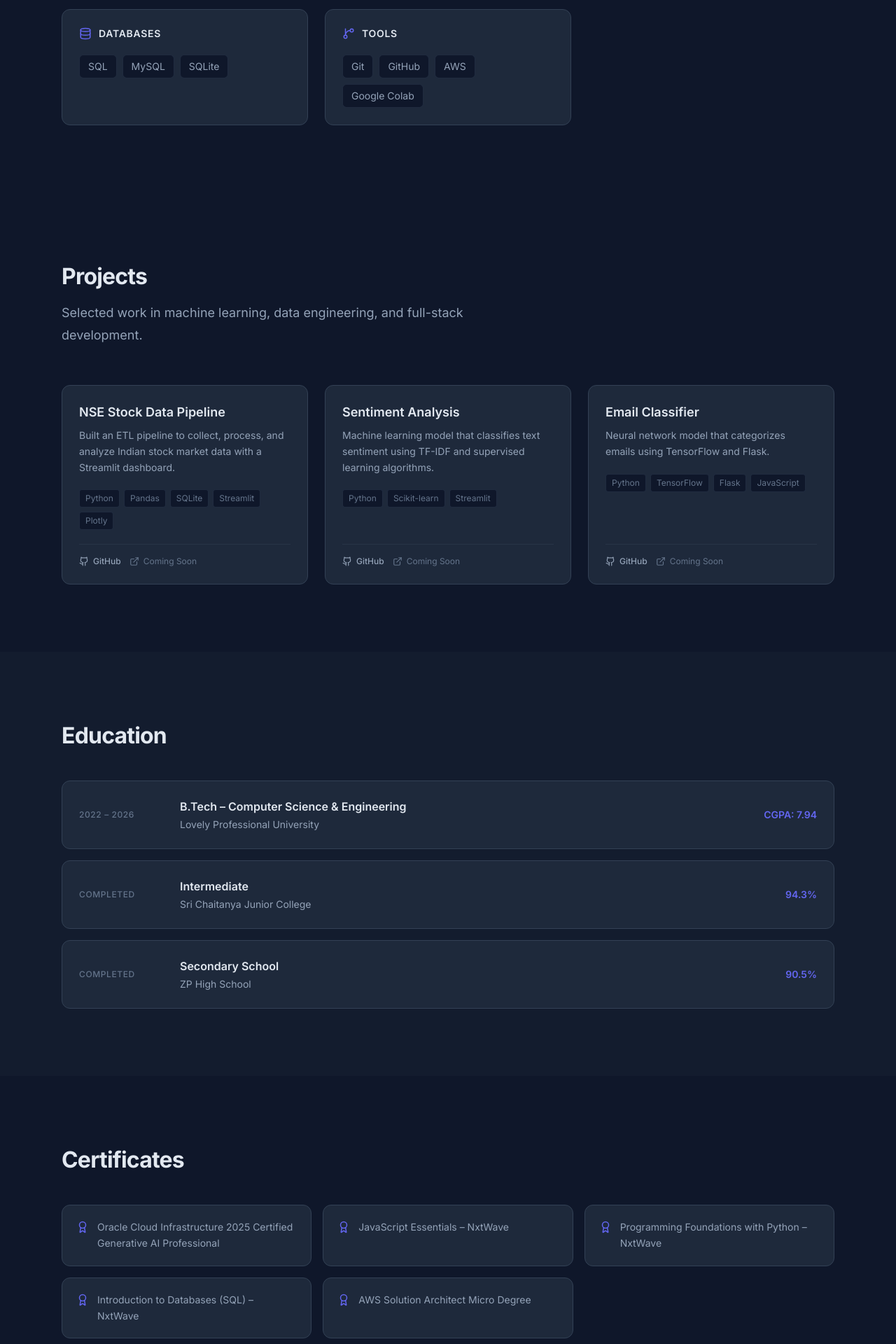
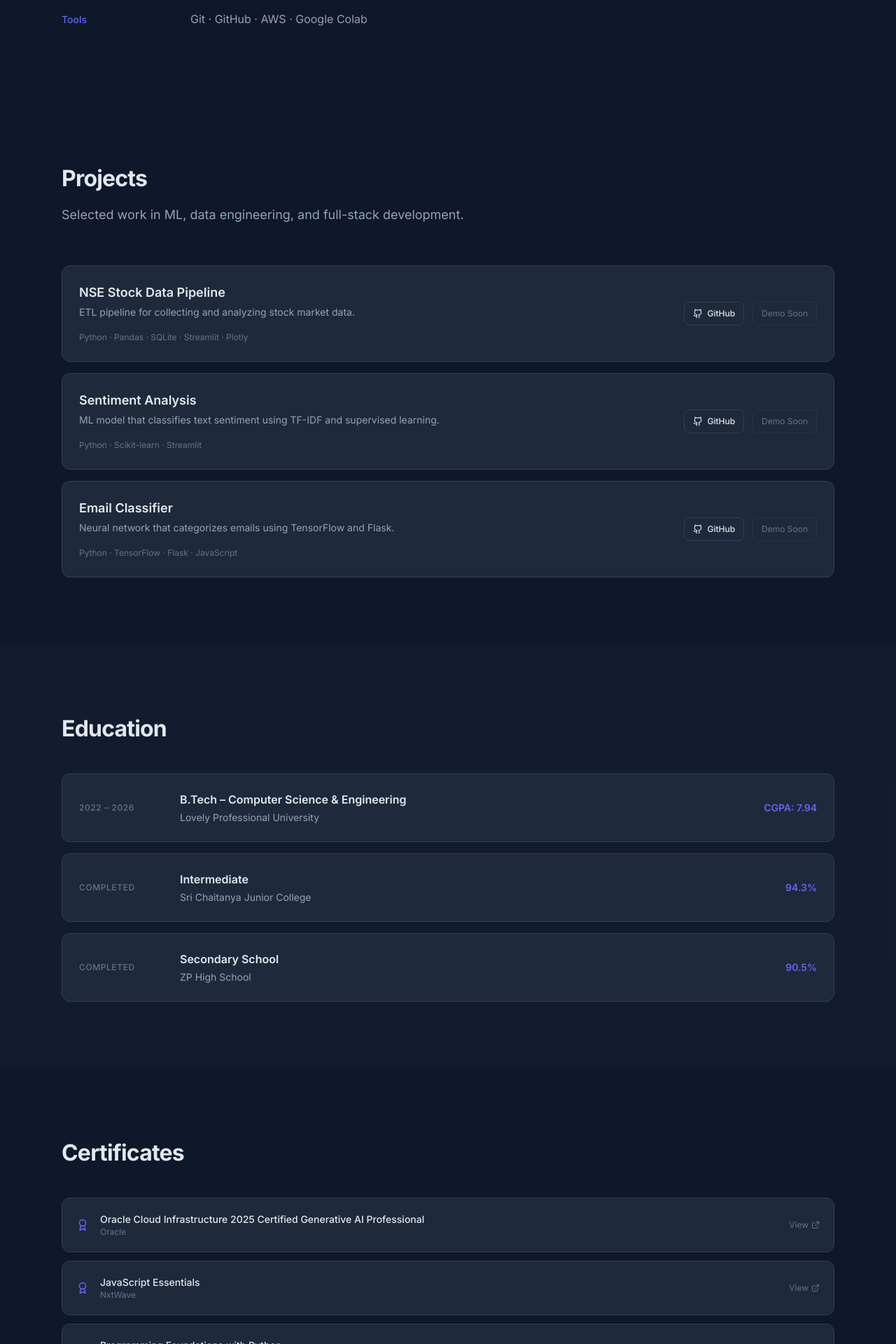
Before and after one commit to chiru5190/Portfolio, a React (Vite) app: page / in a window 1280 px wide. Shown: the part 1680-3600 px from the top of the page at 70% size. Built offline with nearby package versions, Linux system fonts and the light colour scheme.

Commit message:
refactor: minimal UI refinement - inline skills, horizontal project cards, simple achievements

```diff
--- a/src/components/Certificates.jsx
+++ b/src/components/Certificates.jsx
@@ -1,12 +1,12 @@
 import { motion } from "framer-motion"
-import { Award } from "lucide-react"
+import { Award, ExternalLink } from "lucide-react"
 
 const certs = [
-  "Oracle Cloud Infrastructure 2025 Certified Generative AI Professional",
-  "JavaScript Essentials – NxtWave",
-  "Programming Foundations with Python – NxtWave",
-  "Introduction to Databases (SQL) – NxtWave",
-  "AWS Solution Architect Micro Degree"
+  { title: "Oracle Cloud Infrastructure 2025 Certified Generative AI Professional", issuer: "Oracle" },
+  { title: "JavaScript Essentials", issuer: "NxtWave" },
+  { title: "Programming Foundations with Python", issuer: "NxtWave" },
+  { title: "Introduction to Databases (SQL)", issuer: "NxtWave" },
+  { title: "AWS Solution Architect Micro Degree", issuer: "AWS" }
 ]
 
 export default function Certificates() {
@@ -18,18 +18,24 @@ export default function Certificates() {
           <h2 className="section-title mb-10">Certificates</h2>
         </motion.div>
 
-        <div className="grid sm:grid-cols-2 lg:grid-cols-3 gap-4">
-          {certs.map((cert, i) => (
+        <div className="space-y-3">
+          {certs.map((c, i) => (
             <motion.div
               key={i}
-              initial={{ opacity: 0, y: 10 }}
+              initial={{ opacity: 0, y: 8 }}
               whileInView={{ opacity: 1, y: 0 }}
               viewport={{ once: true }}
-              transition={{ delay: i * 0.08 }}
-              className="card p-5 flex items-start gap-3"
+              transition={{ delay: i * 0.06 }}
+              className="card p-5 flex items-center gap-4"
             >
-              <Award size={18} className="text-accent shrink-0 mt-0.5" />
-              <p className="text-sm text-text-secondary leading-relaxed">{cert}</p>
+              <Award size={18} className="text-accent shrink-0" />
+              <div className="flex-1 min-w-0">
+                <p className="text-sm text-text-primary font-medium truncate">{c.title}</p>
+                <p className="text-xs text-text-muted">{c.issuer}</p>
+              </div>
+              <button className="text-xs text-text-muted hover:text-accent flex items-center gap-1 shrink-0 transition-colors">
+                View <ExternalLink size={12} />
+              </button>
             </motion.div>
           ))}
         </div>
--- a/src/components/Projects.jsx
+++ b/src/components/Projects.jsx
@@ -1,12 +1,12 @@
 import { useState } from "react"
 import { motion } from "framer-motion"
-import { Github, ExternalLink, ChevronRight, CheckCircle2 } from "lucide-react"
+import { Github, ExternalLink, CheckCircle2 } from "lucide-react"
 import Modal from "./ui/Modal"
 
 const projects = [
   {
     title: "NSE Stock Data Pipeline",
-    shortDesc: "Built an ETL pipeline to collect, process, and analyze Indian stock market data with a Streamlit dashboard.",
+    shortDesc: "ETL pipeline for collecting and analyzing stock market data.",
     fullDesc: "Built a modular ETL data pipeline to collect, transform, and analyze Indian stock market data. The pipeline automates data collection, performs feature engineering, and visualizes findings on a modern web dashboard.",
     features: [
       "Automated stock data collection using Yahoo Finance API",
@@ -20,12 +20,12 @@ const projects = [
   },
   {
     title: "Sentiment Analysis",
-    shortDesc: "Machine learning model that classifies text sentiment using TF-IDF and supervised learning algorithms.",
-    fullDesc: "Developed a sentiment analysis system using TF-IDF features and supervised ML algorithms. The system classifies textual reviews into distinct sentiment categories in real-time with an interactive web interface.",
+    shortDesc: "ML model that classifies text sentiment using TF-IDF and supervised learning.",
+    fullDesc: "Developed a sentiment analysis system using TF-IDF features and supervised ML algorithms. Classifies textual reviews into distinct sentiment categories in real-time.",
     features: [
       "NLP preprocessing pipeline",
       "Sentiment classification with multiple algorithms",
-      "Real-time text prediction engine",
+      "Real-time text prediction",
       "Interactive Streamlit dashboard"
     ],
     stack: ["Python", "Scikit-learn", "Streamlit"],
@@ -34,13 +34,13 @@ const projects = [
   },
   {
     title: "Email Classifier",
-    shortDesc: "Neural network model that categorizes emails using TensorFlow and Flask.",
-    fullDesc: "Developed a neural network model that classifies incoming emails into Work, Personal, and Spam categories using modern deep learning, served through a Flask API with a responsive frontend.",
+    shortDesc: "Neural network that categorizes emails using TensorFlow and Flask.",
+    fullDesc: "Developed a neural network model that classifies incoming emails into Work, Personal, and Spam categories using deep learning, served through a Flask API.",
     features: [
-      "TensorFlow neural network architecture",
-      "Flask backend API for inference",
-      "Responsive frontend interface",
-      "Prediction visualization using Chart.js"
+      "TensorFlow neural network",
+      "Flask backend API",
+      "Responsive frontend",
+      "Chart.js visualizations"
     ],
     stack: ["Python", "TensorFlow", "Flask", "JavaScript"],
     github: "https://github.com/chiru5190",
@@ -62,84 +62,75 @@ export default function Projects() {
           className="mb-14"
         >
           <h2 className="section-title mb-3">Projects</h2>
-          <p className="section-subtitle max-w-xl">Selected work in machine learning, data engineering, and full-stack development.</p>
+          <p className="section-subtitle max-w-xl">Selected work in ML, data engineering, and full-stack development.</p>
         </motion.div>
 
-        <div className="grid md:grid-cols-2 lg:grid-cols-3 gap-6">
+        <div className="space-y-4">
           {projects.map((p, i) => (
             <motion.div
               key={p.title}
-              initial={{ opacity: 0, y: 15 }}
+              initial={{ opacity: 0, y: 10 }}
               whileInView={{ opacity: 1, y: 0 }}
               viewport={{ once: true }}
-              transition={{ delay: i * 0.1 }}
-              className="card p-6 flex flex-col h-full group cursor-pointer"
+              transition={{ delay: i * 0.08 }}
               onClick={() => setSelected(p)}
+              className="card p-6 cursor-pointer group"
             >
+              <div className="flex flex-col md:flex-row md:items-center gap-4 md:gap-8">
+
                 <div className="flex-1">
-                <h3 className="text-lg font-semibold text-text-primary mb-2 group-hover:text-accent transition-colors">
+                  <h3 className="text-lg font-semibold text-text-primary group-hover:text-accent transition-colors mb-1">
                     {p.title}
                   </h3>
-                <p className="text-sm text-text-secondary mb-5 leading-relaxed">
+                  <p className="text-sm text-text-secondary mb-3">
                     {p.shortDesc}
                   </p>
-                <div className="flex flex-wrap gap-1.5 mb-5">
-                  {p.stack.map(t => (
-                    <span key={t} className="text-xs px-2 py-1 rounded bg-background border border-border/50 text-text-muted">
-                      {t}
+                  <span className="text-xs text-text-muted">
+                    {p.stack.join(" · ")}
                   </span>
-                  ))}
-                </div>
                 </div>
 
-              {/* Action buttons visible on card */}
-              <div className="flex items-center gap-3 pt-4 border-t border-border/50">
+                <div className="flex items-center gap-3 shrink-0" onClick={(e) => e.stopPropagation()}>
                   <a href={p.github} target="_blank" rel="noreferrer"
-                  onClick={(e) => e.stopPropagation()}
-                  className="flex items-center gap-1.5 text-xs font-medium text-text-secondary hover:text-text-primary transition-colors"
-                >
+                    className="btn-outline flex items-center gap-1.5 text-xs !px-3 !py-2">
                     <Github size={14} /> GitHub
                   </a>
                   {p.live ? (
                     <a href={p.live} target="_blank" rel="noreferrer"
-                    onClick={(e) => e.stopPropagation()}
-                    className="flex items-center gap-1.5 text-xs font-medium text-text-secondary hover:text-accent transition-colors"
-                  >
+                      className="btn-primary flex items-center gap-1.5 text-xs !px-3 !py-2">
                       <ExternalLink size={14} /> Live Demo
                     </a>
                   ) : (
-                  <span className="flex items-center gap-1.5 text-xs text-text-muted">
-                    <ExternalLink size={14} /> Coming Soon
+                    <span className="text-xs text-text-muted border border-border/50 rounded-md px-3 py-2">
+                      Demo Soon
                     </span>
                   )}
-                <span className="ml-auto flex items-center gap-1 text-xs text-accent opacity-0 group-hover:opacity-100 transition-opacity">
-                  Details <ChevronRight size={12} />
-                </span>
+                </div>
+
               </div>
             </motion.div>
           ))}
         </div>
       </div>
 
-      {/* Detail Modal */}
       <Modal isOpen={!!selected} onClose={() => setSelected(null)}>
         {selected && (
           <div className="text-left">
             <h2 className="text-2xl font-bold text-text-primary mb-1 pr-8">{selected.title}</h2>
-            <p className="text-accent mb-6">{selected.shortDesc}</p>
+            <p className="text-accent text-sm mb-6">{selected.shortDesc}</p>
 
-            <div className="space-y-6">
+            <div className="space-y-5">
               <div>
-                <h4 className="text-sm font-semibold text-text-primary uppercase tracking-wider mb-2">Overview</h4>
+                <h4 className="text-xs font-semibold text-text-muted uppercase tracking-wider mb-2">Overview</h4>
                 <p className="text-text-secondary leading-relaxed">{selected.fullDesc}</p>
               </div>
 
               <div>
-                <h4 className="text-sm font-semibold text-text-primary uppercase tracking-wider mb-3">Features</h4>
+                <h4 className="text-xs font-semibold text-text-muted uppercase tracking-wider mb-3">Features</h4>
                 <div className="space-y-2">
                   {selected.features.map((f, i) => (
-                    <div key={i} className="flex items-start gap-2.5">
-                      <CheckCircle2 size={16} className="text-emerald-400 shrink-0 mt-0.5" />
+                    <div key={i} className="flex items-start gap-2">
+                      <CheckCircle2 size={14} className="text-emerald-400 shrink-0 mt-0.5" />
                       <span className="text-sm text-text-secondary">{f}</span>
                     </div>
                   ))}
@@ -147,27 +138,14 @@ export default function Projects() {
               </div>
 
               <div>
-                <h4 className="text-sm font-semibold text-text-primary uppercase tracking-wider mb-2">Tech Stack</h4>
-                <div className="flex flex-wrap gap-2">
-                  {selected.stack.map(t => (
-                    <span key={t} className="px-3 py-1 rounded-md bg-background border border-border text-sm text-text-secondary">
-                      {t}
-                    </span>
-                  ))}
-                </div>
+                <h4 className="text-xs font-semibold text-text-muted uppercase tracking-wider mb-2">Stack</h4>
+                <p className="text-sm text-text-secondary">{selected.stack.join(" · ")}</p>
               </div>
 
               <div className="flex gap-3 pt-4 border-t border-border">
-                <a href={selected.github} target="_blank" rel="noreferrer"
-                  className="btn-primary flex items-center gap-2 text-sm">
+                <a href={selected.github} target="_blank" rel="noreferrer" className="btn-primary flex items-center gap-2 text-sm">
                   <Github size={16} /> Source Code
                 </a>
-                {selected.live && (
-                  <a href={selected.live} target="_blank" rel="noreferrer"
-                    className="btn-outline flex items-center gap-2 text-sm">
-                    <ExternalLink size={16} /> Live Demo
-                  </a>
-                )}
               </div>
             </div>
           </div>
--- a/src/components/Skills.jsx
+++ b/src/components/Skills.jsx
@@ -1,32 +1,11 @@
 import { motion } from "framer-motion"
-import { Code2, BrainCircuit, Globe, Database, GitBranch } from "lucide-react"
 
-const skillCategories = [
-  {
-    title: "Programming",
-    icon: <Code2 size={18} />,
-    skills: ["Python", "C++", "JavaScript"]
-  },
-  {
-    title: "Machine Learning",
-    icon: <BrainCircuit size={18} />,
-    skills: ["TensorFlow", "Scikit-learn", "NumPy", "Pandas", "NLP"]
-  },
-  {
-    title: "Web Development",
-    icon: <Globe size={18} />,
-    skills: ["ReactJS", "Flask", "Streamlit", "HTML", "CSS", "Bootstrap"]
-  },
-  {
-    title: "Databases",
-    icon: <Database size={18} />,
-    skills: ["SQL", "MySQL", "SQLite"]
-  },
-  {
-    title: "Tools",
-    icon: <GitBranch size={18} />,
-    skills: ["Git", "GitHub", "AWS", "Google Colab"]
-  }
+const skillGroups = [
+  { label: "Programming", skills: ["Python", "C++", "JavaScript"] },
+  { label: "Machine Learning", skills: ["TensorFlow", "Scikit-learn", "Pandas", "NumPy", "NLP"] },
+  { label: "Web Development", skills: ["React", "Flask", "Streamlit", "HTML", "CSS"] },
+  { label: "Databases", skills: ["SQL", "MySQL", "SQLite"] },
+  { label: "Tools", skills: ["Git", "GitHub", "AWS", "Google Colab"] }
 ]
 
 export default function Skills() {
@@ -41,32 +20,25 @@ export default function Skills() {
           className="mb-14"
         >
           <h2 className="section-title mb-3">Skills</h2>
-          <p className="section-subtitle max-w-xl">Technologies and tools I work with regularly.</p>
+          <p className="section-subtitle max-w-xl">Technologies and tools I work with.</p>
         </motion.div>
 
-        <div className="grid md:grid-cols-2 lg:grid-cols-3 gap-6">
-          {skillCategories.map((category, i) => (
+        <div className="space-y-6">
+          {skillGroups.map((group, i) => (
             <motion.div
-              key={category.title}
-              initial={{ opacity: 0, y: 15 }}
+              key={group.label}
+              initial={{ opacity: 0, y: 10 }}
               whileInView={{ opacity: 1, y: 0 }}
               viewport={{ once: true }}
-              transition={{ delay: i * 0.08 }}
-              className="card p-6"
+              transition={{ delay: i * 0.06 }}
+              className="flex flex-col sm:flex-row sm:items-baseline gap-2 sm:gap-6"
             >
-              <div className="flex items-center gap-2.5 mb-5">
-                <span className="text-accent">{category.icon}</span>
-                <h3 className="text-sm font-semibold text-text-primary uppercase tracking-wider">{category.title}</h3>
-              </div>
-              <div className="flex flex-wrap gap-2">
-                {category.skills.map(skill => (
-                  <span key={skill}
-                    className="px-3 py-1.5 text-sm text-text-secondary bg-background rounded-md border border-border/50 hover:text-text-primary hover:border-accent/30 transition-colors cursor-default"
-                  >
-                    {skill}
-                  </span>
-                ))}
-              </div>
+              <span className="text-sm font-medium text-accent w-40 shrink-0">
+                {group.label}
+              </span>
+              <span className="text-text-secondary">
+                {group.skills.join(" · ")}
+              </span>
             </motion.div>
           ))}
         </div>
```
Also changed, not shown: src/components/Achievements.jsx (+12 -13 lines). Lines whose indentation alone changed are shown as unchanged.
